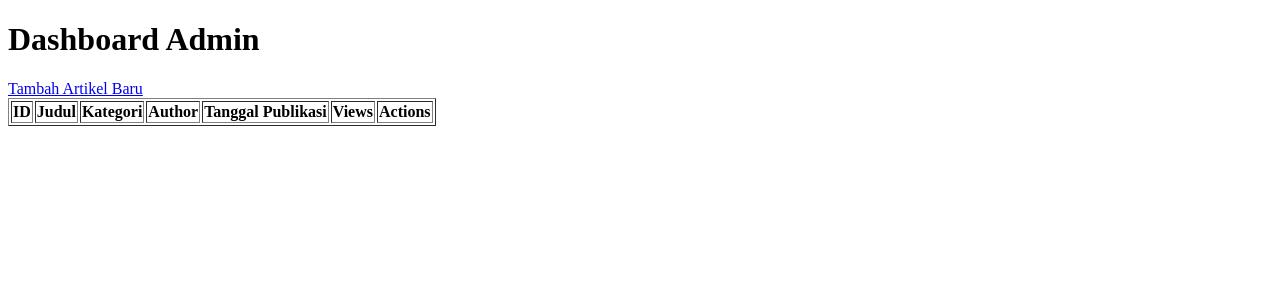
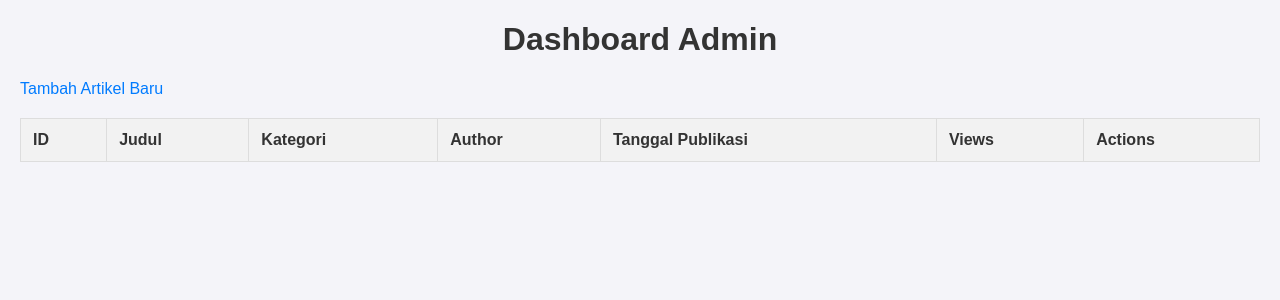
Before and after one commit to desipianii/uas_desiweb, a PHP site: page /admin.php in a window 1280 px wide. Shown: the top 300 px of the page. Run offline with PHP 8.4, Linux system fonts and the light colour scheme; data that the repository does not hold is empty.

Commit message:
membuat file css untuk bagian admin

```diff
--- a/admin.php
+++ b/admin.php
@@ -24,6 +24,7 @@ if ($action == 'dashboard') {
     <head>
         <meta charset="UTF-8">
         <title>Admin Dashboard</title>
+        <link rel="stylesheet" href="assets/css/style.css">
     </head>
     <body>
         <h1>Dashboard Admin</h1>
--- /dev/null
+++ b/assets/css/style.css
@@ -0,0 +1,79 @@
+
+body {
+    font-family: Arial, sans-serif;
+    margin: 20px;
+    background-color: #f4f4f9;
+}
+h1 {
+    text-align: center;
+    color: #333;
+}
+a {
+    text-decoration: none;
+    color: #007bff;
+}
+a:hover {
+    color: #0056b3;
+}
+table {
+    width: 100%;
+    border-collapse: collapse;
+    margin-top: 20px;
+}
+table, th, td {
+    border: 1px solid #ddd;
+}
+th, td {
+    padding: 12px;
+    text-align: left;
+}
+th {
+    background-color: #f2f2f2;
+    color: #333;
+}
+tr:nth-child(even) {
+    background-color: #f9f9f9;
+}
+.action-buttons a {
+    padding: 6px 12px;
+    color: white;
+    border-radius: 5px;
+    font-size: 0.9em;
+    margin-right: 4px;
+    text-decoration: none;
+}
+.action-buttons .edit {
+    background-color: #4CAF50;
+}
+.action-buttons .delete {
+    background-color: #f44336;
+}
+form {
+    max-width: 600px;
+    margin: 20px auto;
+    padding: 20px;
+    background-color: #fff;
+    border-radius: 5px;
+    box-shadow: 0 0 10px rgba(0, 0, 0, 0.1);
+}
+form input[type="text"],
+form input[type="date"],
+form select,
+form textarea {
+    width: 100%;
+    padding: 8px;
+    margin: 8px 0;
+    border: 1px solid #ddd;
+    border-radius: 4px;
+}
+form button {
+    background-color: #4CAF50;
+    color: white;
+    padding: 10px 20px;
+    border: none;
+    border-radius: 4px;
+    cursor: pointer;
+}
+form button:hover {
+    background-color: #45a049;
+}
```
